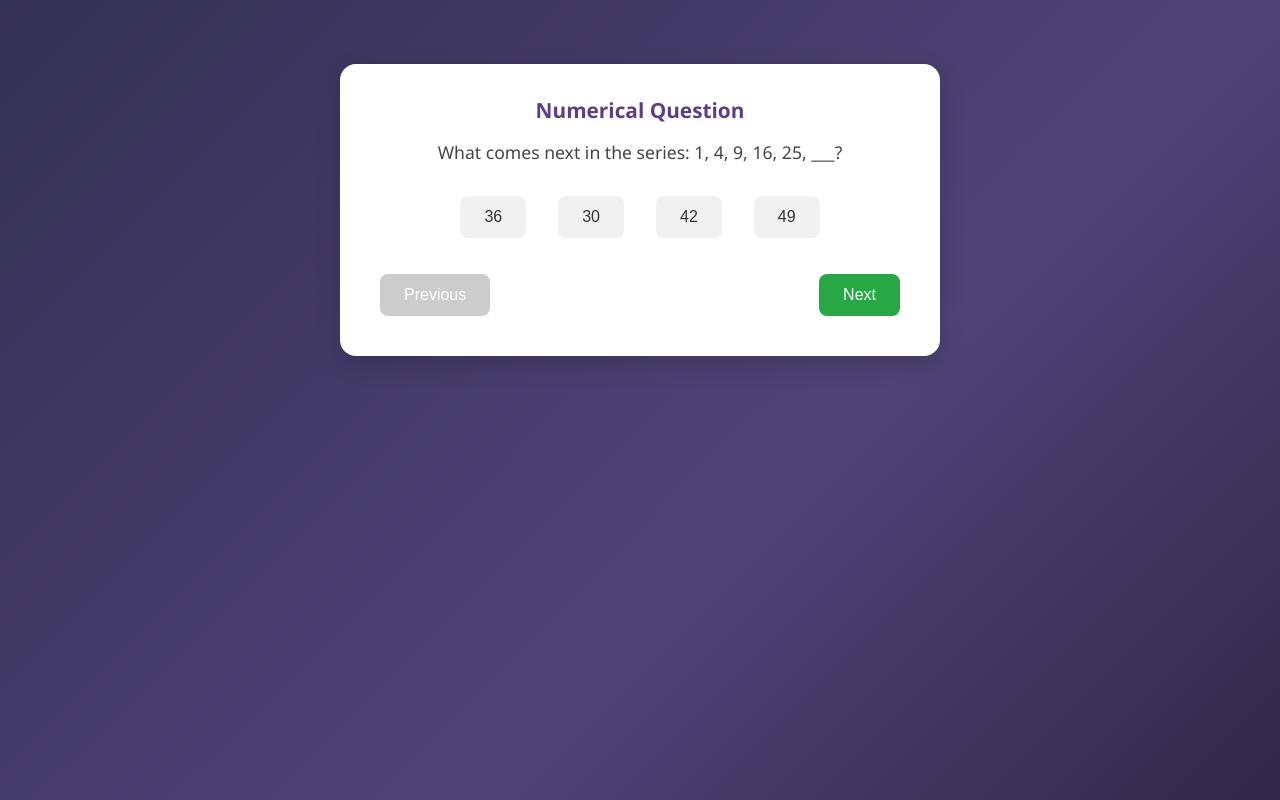
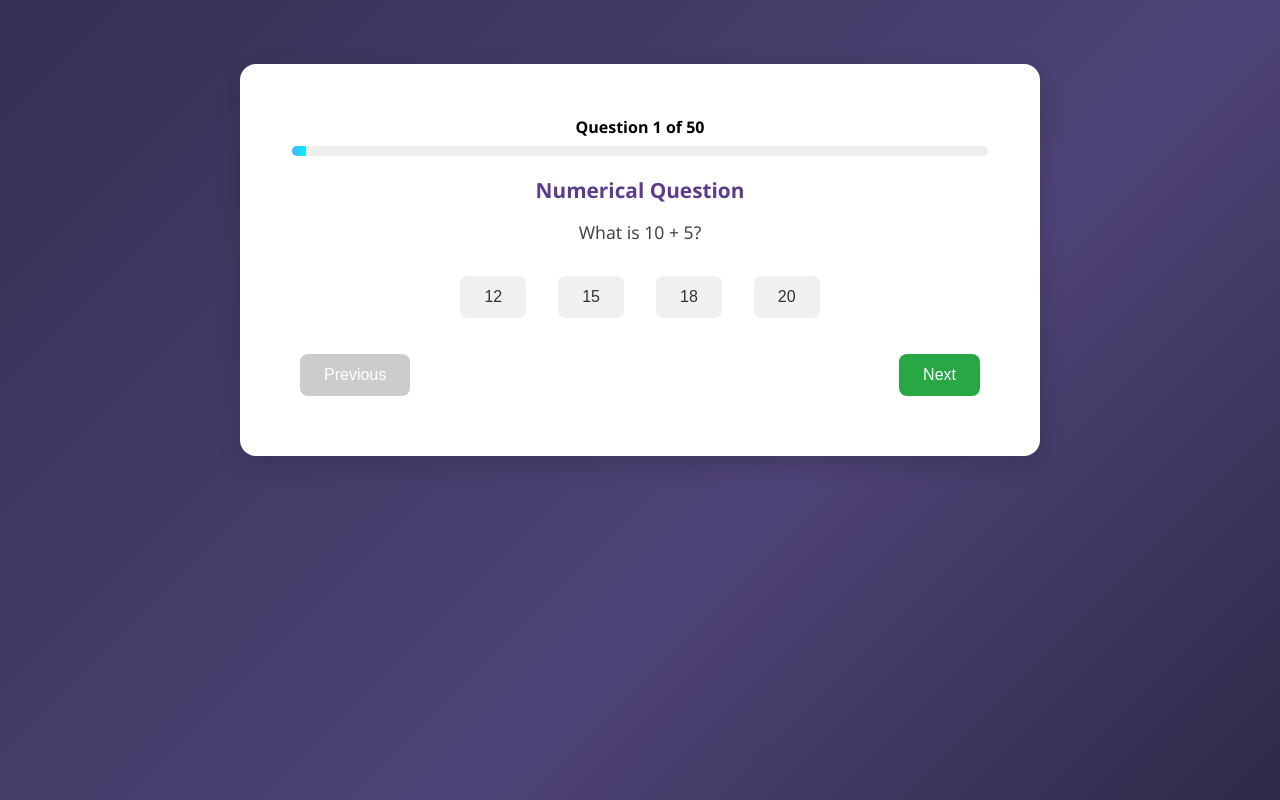
Before and after one commit to Reynard21/Gamified-Online-Assessment, a React (Vite) app: page /test in a window 1280 px wide. Built offline with nearby package versions, Linux system fonts and the light colour scheme.

Commit message:
added validation for submitting, added progress bar, renew questions

```diff
--- a/src/App.css
+++ b/src/App.css
@@ -40,7 +40,7 @@ html {
   background-color: rgb(255, 255, 255);
   border-radius: 1rem;
   padding: 2rem;
-  max-width: 600px;
+  max-width: 800px;
   margin: 4rem auto;
   box-shadow: 0 8px 24px rgba(0, 0, 0, 0.15);
   text-align: center;
@@ -136,6 +136,57 @@ html {
   animation: fadeIn 1s ease-out;
 }
 
+.modal-overlay {
+  position: fixed;
+  top: 0;
+  left: 0;
+  right: 0;
+  bottom: 0;
+  background-color: rgba(0, 0, 0, 0.6);
+  display: flex;
+  justify-content: center;
+  align-items: center;
+  z-index: 1000;
+}
+
+.modal-content {
+  background-color: #ffffff;
+  padding: 30px;
+  border-radius: 12px;
+  text-align: center;
+  width: 90%;
+  max-width: 400px;
+  box-shadow: 0 10px 25px rgba(0, 0, 0, 0.2);
+  animation: fadeInScale 0.3s ease-out;
+}
+
+@keyframes fadeInScale {
+  from {
+    opacity: 0;
+    transform: scale(0.9);
+  }
+  to {
+    opacity: 1;
+    transform: scale(1);
+  }
+}
+
+.modal-button {
+  margin-top: 20px;
+  padding: 10px 20px;
+  background-color: #4f46e5;
+  color: white;
+  border: none;
+  border-radius: 6px;
+  font-weight: bold;
+  cursor: pointer;
+  transition: background-color 0.2s ease-in-out;
+}
+
+.modal-button:hover {
+  background-color: #3730a3;
+}
+
 @keyframes growMedal {
   0% {
     transform: scale(0);
--- a/src/pages/Result.jsx
+++ b/src/pages/Result.jsx
@@ -1,5 +1,6 @@
 import React from "react";
 import { useLocation, useNavigate } from "react-router-dom";
+import { questions } from "./Test";
 
 const classifyIQ = (points) => {
   if (points >= 30) return "You have a High IQ!";
@@ -13,7 +14,7 @@ const Result = () => {
   const points = parseInt(query.get("points") || "0");
 
   // Use dynamic number of questions
-  const totalQuestions = 50;
+  const totalQuestions = questions.length;
   const percentage = (points / totalQuestions) * 100;
 
   const getMedalImage = (percentage) => {
--- a/src/pages/Test.jsx
+++ b/src/pages/Test.jsx
@@ -1,368 +1,394 @@
 import React, { useState } from "react";
 import { useNavigate } from "react-router-dom";
 
-const questions = [
+export const questions = [
+  // 13 Numerical
   {
     id: 1,
-    question: "What comes next in the series: 1, 4, 9, 16, 25, ___?",
-    options: ["36", "30", "42", "49"],
-    correctAnswer: "36", // Answer is 36 because the pattern is squares of integers
+    question: "What is 10 + 5?",
+    options: ["12", "15", "18", "20"],
+    correctAnswer: "15",
     type: "Numerical",
   },
   {
     id: 2,
-    question: "Which word is the odd one out?",
-    options: ["Apple", "Banana", "Carrot", "Grapes"],
-    correctAnswer: "Carrot", // Carrot is the odd one out (it's a vegetable, others are fruits)
-    type: "Verbal",
+    question: "What is 20 - 7?",
+    options: ["10", "13", "15", "18"],
+    correctAnswer: "13",
+    type: "Numerical",
   },
   {
     id: 3,
-    question:
-      "What is the missing number in the series: 2, 6, 12, 20, 30, ___?",
-    options: ["40", "42", "44", "48"],
-    correctAnswer: "42", // Pattern: +4, +6, +8, +10...
+    question: "What is 3 multiplied by 4?",
+    options: ["7", "9", "12", "15"],
+    correctAnswer: "12",
     type: "Numerical",
   },
   {
     id: 4,
-    question:
-      "Which number should come next in the series: 5, 11, 17, 23, 29, ___?",
-    options: ["35", "36", "37", "38"],
-    correctAnswer: "35", // The difference between the numbers is 6.
+    question: "What is 16 divided by 2?",
+    options: ["4", "6", "8", "10"],
+    correctAnswer: "8",
     type: "Numerical",
   },
   {
     id: 5,
-    question: "Which number is a prime number?",
-    options: ["2", "4", "16", "81"],
-    correctAnswer: "2", // All other numbers are prime, 21 is not.
+    question: "What comes next: 2, 4, 6, ?",
+    options: ["7", "8", "9", "10"],
+    correctAnswer: "8",
     type: "Numerical",
   },
   {
     id: 6,
-    question: "Which number is the odd one out?",
-    options: ["13", "17", "19", "21"],
-    correctAnswer: "21", // All other numbers are prime, 21 is not.
+    question: "What is half of 10?",
+    options: ["2", "4", "5", "8"],
+    correctAnswer: "5",
     type: "Numerical",
   },
   {
     id: 7,
-    question: "Which of the following is the largest number?",
-    options: ["4.25", "4.2", "4.28", "4.4"],
-    correctAnswer: "4.4", // Largest is 4.4.
+    question: "If you have 3 apples and get 2 more, how many do you have?",
+    options: ["3", "4", "5", "6"],
+    correctAnswer: "5",
     type: "Numerical",
   },
   {
     id: 8,
-    question: "How many months have 28 days?",
-    options: ["1", "12", "6", "2"],
-    correctAnswer: "12", // All months have at least 28 days.
-    type: "Verbal",
+    question: "What is the value of 5 + 5?",
+    options: ["8", "10", "12", "14"],
+    correctAnswer: "10",
+    type: "Numerical",
   },
   {
     id: 9,
-    question:
-      "If you rearrange the letters 'CIFAIPC', you would have the name of a(n):",
-    options: ["Ocean", "Country", "City", "Animal"],
-    correctAnswer: "Ocean", // Rearranged, it spells 'PACIFIC'
-    type: "Verbal",
+    question: "What is 9 - 3?",
+    options: ["5", "6", "7", "8"],
+    correctAnswer: "6",
+    type: "Numerical",
   },
   {
     id: 10,
-    question: "Which word does not belong?",
-    options: ["Hammer", "Screwdriver", "Wrench", "Pencil"],
-    correctAnswer: "Pencil", // Pencil is not a tool for driving screws or bolts.
-    type: "Verbal",
+    question: "What is 2 times 8?",
+    options: ["10", "14", "16", "20"],
+    correctAnswer: "16",
+    type: "Numerical",
   },
   {
     id: 11,
-    question: "Which of the following numbers is divisible by 9?",
-    options: ["21", "33", "45", "55"],
-    correctAnswer: "45", // 45 is divisible by 9.
+    question: "What is 15 divided by 3?",
+    options: ["3", "4", "5", "6"],
+    correctAnswer: "5",
     type: "Numerical",
   },
   {
     id: 12,
-    question: "What is the next number in the sequence: 1, 1, 2, 3, 5, 8, ___?",
-    options: ["13", "12", "11", "10"],
-    correctAnswer: "13", // Fibonacci sequence.
+    question: "What comes next: 1, 3, 5, ?",
+    options: ["6", "7", "8", "9"],
+    correctAnswer: "7",
     type: "Numerical",
   },
   {
     id: 13,
-    question: "What is the opposite of 'ascend'?",
-    options: ["Descend", "Climb", "Fall", "Rise"],
-    correctAnswer: "Descend", // 'Ascend' means to go up, opposite is 'Descend'.
+    question: "What is double of 7?",
+    options: ["10", "12", "14", "16"],
+    correctAnswer: "14",
+    type: "Numerical",
+  },
+
+  // 13 Verbal
+  {
+    id: 14,
+    question: "Which is a fruit?",
+    options: ["Carrot", "Broccoli", "Apple", "Spinach"],
+    correctAnswer: "Apple",
     type: "Verbal",
   },
   {
-    id: 14,
-    question: "What is 7 multiplied by 6?",
-    options: ["42", "36", "48", "54"],
-    correctAnswer: "42", // Simple multiplication.
-    type: "Numerical",
-  },
-  {
     id: 15,
-    question: "Which of the following words is most similar to 'Trustworthy'?",
-    options: ["Reliable", "Dishonest", "Cunning", "Lazy"],
-    correctAnswer: "Reliable", // Trustworthy means reliable.
+    question: "Which is a color?",
+    options: ["Table", "Chair", "Blue", "Book"],
+    correctAnswer: "Blue",
     type: "Verbal",
   },
   {
     id: 16,
-    question:
-      "If 3 people can build 3 chairs in 3 days, how many chairs can 6 people build in 6 days?",
-    options: ["12", "18", "6", "9"],
-    correctAnswer: "12", // 6 people build 2 chairs per day, for 6 days = 12 chairs.
-    type: "Numerical",
+    question: "What do you use to write?",
+    options: ["Fork", "Spoon", "Pen", "Knife"],
+    correctAnswer: "Pen",
+    type: "Verbal",
   },
   {
     id: 17,
-    question: "What comes next in the sequence: 2, 3, 5, 8, 12, 17, ___?",
-    options: ["22", "23", "24", "25"],
-    correctAnswer: "23", // Sequence: Add 1, 2, 3, 4, 5... so next will be 17 + 6 = 23.
-    type: "Numerical",
+    question: "A dog says:",
+    options: ["Meow", "Woof", "Moo", "Quack"],
+    correctAnswer: "Woof",
+    type: "Verbal",
   },
   {
     id: 18,
-    question: "Which letter completes the series: D, G, J, M, ___?",
-    options: ["O", "P", "Q", "R"],
-    correctAnswer: "O", // Every letter is +3 in the alphabet.
+    question: "A cat says:",
+    options: ["Woof", "Meow", "Oink", "Hiss"],
+    correctAnswer: "Meow",
     type: "Verbal",
   },
   {
     id: 19,
-    question: "What is the next number in the series: 3, 6, 9, 12, 15, ___?",
-    options: ["16", "18", "20", "17"],
-    correctAnswer: "18", // The difference is 3 each time.
-    type: "Numerical",
+    question: "What is the opposite of 'big'?",
+    options: ["Tall", "Small", "Happy", "Fast"],
+    correctAnswer: "Small",
+    type: "Verbal",
   },
   {
     id: 20,
-    question:
-      "If all roses are flowers and some flowers fade quickly, can it be said that some roses fade quickly?",
-    options: ["Yes", "No", "Maybe", "Can't say"],
-    correctAnswer: "Maybe", // This is a logical deduction problem.
-    type: "Logic",
+    question: "What is the opposite of 'up'?",
+    options: ["Down", "Left", "Right", "Forward"],
+    correctAnswer: "Down",
+    type: "Verbal",
   },
   {
     id: 21,
-    question: "Which number comes next in the series: 3, 9, 27, 81, ___?",
-    options: ["243", "200", "150", "120"],
-    correctAnswer: "243", // The pattern is multiplication by 3.
-    type: "Numerical",
+    question: "Which day comes after Monday?",
+    options: ["Sunday", "Tuesday", "Friday", "Saturday"],
+    correctAnswer: "Tuesday",
+    type: "Verbal",
   },
   {
     id: 22,
-    question: "How many sides does a hexagon have?",
-    options: ["6", "8", "4", "10"],
-    correctAnswer: "6", // A hexagon has 6 sides.
+    question: "What do birds have that helps them fly?",
+    options: ["Scales", "Fur", "Feathers", "Shells"],
+    correctAnswer: "Feathers",
     type: "Verbal",
   },
   {
     id: 23,
-    question: "If the day before yesterday was Sunday, what day is it today?",
-    options: ["Tuesday", "Wednesday", "Monday", "Thursday"],
-    correctAnswer: "Tuesday", // Logical deduction based on days of the week.
+    question: "What do you wear on your feet?",
+    options: ["Hat", "Shirt", "Shoes", "Gloves"],
+    correctAnswer: "Shoes",
+    type: "Verbal",
+  },
+  {
+    id: 24,
+    question: "Which season comes after summer?",
+    options: ["Spring", "Autumn", "Winter", "Summer"],
+    correctAnswer: "Autumn",
+    type: "Verbal",
+  },
+  {
+    id: 25,
+    question: "What do you drink when you are thirsty?",
+    options: ["Food", "Air", "Water", "Sunlight"],
+    correctAnswer: "Water",
+    type: "Verbal",
+  },
+  {
+    id: 26,
+    question: "What do you use to cut paper?",
+    options: ["Hammer", "Nail", "Scissors", "Brush"],
+    correctAnswer: "Scissors",
+    type: "Verbal",
+  },
+
+  // 12 Logical
+  {
+    id: 27,
+    question: "If it is day, the sun is shining. It is day. What can you say?",
+    options: [
+      "The moon is out.",
+      "It is raining.",
+      "The sun is shining.",
+      "It is night.",
+    ],
+    correctAnswer: "The sun is shining.",
     type: "Logic",
   },
   {
-    id: 24,
-    question: "What is the square root of 144?",
-    options: ["12", "14", "16", "18"],
-    correctAnswer: "12", // Square root of 144 is 12.
-    type: "Numerical",
-  },
-  {
-    id: 25,
-    question: "Which of these numbers is the smallest?",
-    options: ["0.5", "1.5", "0.05", "0.15"],
-    correctAnswer: "0.05", // The smallest number is 0.05.
-    type: "Numerical",
-  },
-  {
-    id: 26,
-    question: "What comes next in the sequence: 2, 4, 8, 16, ___?",
-    options: ["24", "32", "64", "48"],
-    correctAnswer: "32", // The pattern is doubling each time.
-    type: "Numerical",
-  },
-  {
-    id: 27,
-    question: "Which word is most similar to 'Ambiguous'?",
-    options: ["Clear", "Vague", "Direct", "Explicit"],
-    correctAnswer: "Vague", // Ambiguous means unclear or vague.
-    type: "Verbal",
-  },
-  {
     id: 28,
-    question: "How many degrees are in a right angle?",
-    options: ["90", "180", "45", "60"],
-    correctAnswer: "90", // A right angle is 90 degrees.
-    type: "Verbal",
+    question: "Apples are fruits. A banana is a fruit. Is a banana an apple?",
+    options: ["Yes", "No", "Maybe", "Sometimes"],
+    correctAnswer: "No",
+    type: "Logic",
   },
   {
     id: 29,
-    question: "Which of the following is the largest prime number?",
-    options: ["17", "23", "31", "19"],
-    correctAnswer: "31", // The largest prime number here is 31.
-    type: "Numerical",
+    question:
+      "If all cats like milk, and Fluffy is a cat, what does Fluffy like?",
+    options: ["Water", "Fish", "Milk", "Bones"],
+    correctAnswer: "Milk",
+    type: "Logic",
   },
   {
     id: 30,
-    question: "What is the next number in the sequence: 1, 1, 2, 6, 24, ___?",
-    options: ["120", "100", "110", "90"],
-    correctAnswer: "120", // This is a factorial sequence (1!, 2!, 3!, 4!, 5! = 120).
-    type: "Numerical",
+    question:
+      "Big animals eat a lot. A mouse is a small animal. Does a mouse eat a lot?",
+    options: ["Yes", "No", "Maybe", "Always"],
+    correctAnswer: "No",
+    type: "Logic",
   },
   {
     id: 31,
-    question: "Which of these is a synonym of 'Jovial'?",
-    options: ["Sad", "Happy", "Angry", "Gloomy"],
-    correctAnswer: "Happy", // Jovial means cheerful or happy.
-    type: "Verbal",
+    question:
+      "If you go to school on weekdays, and today is Saturday, did you go to school today?",
+    options: ["Yes", "No", "Maybe", "Perhaps"],
+    correctAnswer: "No",
+    type: "Logic",
   },
   {
     id: 32,
     question:
-      "Which number comes next in the sequence: 1, 1, 2, 6, 24, 120, ___?",
-    options: ["720", "100", "200", "300"],
-    correctAnswer: "720", // This is a factorial sequence.
-    type: "Numerical",
+      "If you sleep at night, and it is daytime, are you usually sleeping?",
+    options: ["Yes", "No", "Sometimes", "Always"],
+    correctAnswer: "No",
+    type: "Logic",
   },
   {
     id: 33,
-    question: "What is 3 times 4?",
-    options: ["12", "14", "10", "16"],
-    correctAnswer: "12", // Simple multiplication.
-    type: "Numerical",
+    question: "A circle is round. A ball is round. Is a ball a circle?",
+    options: ["Yes", "No", "Maybe", "Can't tell"],
+    correctAnswer: "No",
+    type: "Logic",
   },
   {
     id: 34,
-    question: "Which of the following is the odd one out?",
-    options: ["Triangle", "Rectangle", "Circle", "Square"],
-    correctAnswer: "Circle", // All others are polygons.
+    question:
+      "If you wear a coat when it's cold, and it is hot, should you wear a coat?",
+    options: ["Yes", "No", "Maybe", "Only sometimes"],
+    correctAnswer: "No",
+    type: "Logic",
+  },
+  {
+    id: 35,
+    question: "You use a spoon to eat soup. Can you eat soup with a fork?",
+    options: ["Yes", "No", "Maybe", "It depends"],
+    correctAnswer: "Maybe",
+    type: "Logic",
+  },
+  {
+    id: 36,
+    question:
+      "If you see a red light, you stop. You see a green light. What should you do?",
+    options: ["Stop", "Go", "Wait", "Turn around"],
+    correctAnswer: "Go",
+    type: "Logic",
+  },
+  {
+    id: 37,
+    question: "Fish live in water. Can birds live in water?",
+    options: ["Yes", "No", "Some can", "All can"],
+    correctAnswer: "No",
+    type: "Logic",
+  },
+  {
+    id: 38,
+    question:
+      "If you feel happy when you get a gift, and you receive a gift, how do you feel?",
+    options: ["Sad", "Angry", "Happy", "Tired"],
+    correctAnswer: "Happy",
+    type: "Logic",
+  },
+
+  // 12 Spatial
+  {
+    id: 39,
+    question: "Which shape has 3 sides?",
+    options: ["Square", "Circle", "Triangle", "Rectangle"],
+    correctAnswer: "Triangle",
     type: "Spatial",
   },
   {
-    id: 35,
-    question: "What is the capital of France?",
-    options: ["Berlin", "Madrid", "Paris", "Rome"],
-    correctAnswer: "Paris", // Capital of France is Paris.
-    type: "Verbal",
-  },
-  {
-    id: 36,
-    question: "What is the next letter in the sequence: A, C, E, G, ___?",
-    options: ["I", "H", "J", "K"],
-    correctAnswer: "I", // Every letter is +2 in the alphabet.
-    type: "Verbal",
-  },
-  {
-    id: 37,
-    question: "How many hours are in a day?",
-    options: ["12", "24", "36", "48"],
-    correctAnswer: "24", // There are 24 hours in a day.
-    type: "Verbal",
-  },
-  {
-    id: 38,
-    question: "Which of these numbers is divisible by 3?",
-    options: ["20", "33", "21", "25"],
-    correctAnswer: "21", // 21 is divisible by 3.
-    type: "Numerical",
-  },
-  {
-    id: 39,
-    question: "Which of the following is the opposite of 'Generous'?",
-    options: ["Selfish", "Kind", "Charitable", "Caring"],
-    correctAnswer: "Selfish", // Opposite of generous is selfish.
-    type: "Verbal",
-  },
-  {
     id: 40,
-    question: "What is the value of 5 squared?",
-    options: ["20", "25", "30", "35"],
-    correctAnswer: "25", // 5 squared is 25.
-    type: "Numerical",
+    question: "Which shape is round?",
+    options: ["Square", "Triangle", "Circle", "Pentagon"],
+    correctAnswer: "Circle",
+    type: "Spatial",
   },
   {
     id: 41,
-    question: "What is 15% of 200?",
-    options: ["30", "35", "40", "25"],
-    correctAnswer: "30", // 15% of 200 is 30.
-    type: "Numerical",
+    question: "A box is usually what shape?",
+    options: ["Sphere", "Cube", "Cone", "Cylinder"],
+    correctAnswer: "Cube",
+    type: "Spatial",
   },
   {
     id: 42,
-    question: "Which of these shapes has 8 sides?",
-    options: ["Hexagon", "Octagon", "Pentagon", "Decagon"],
-    correctAnswer: "Octagon", // An octagon has 8 sides.
+    question: "Which way is up?",
+    options: [
+      "Pointing to the sky",
+      "Pointing to the ground",
+      "Pointing left",
+      "Pointing right",
+    ],
+    correctAnswer: "Pointing to the sky",
     type: "Spatial",
   },
   {
     id: 43,
-    question: "How many players are on a football team?",
-    options: ["9", "11", "12", "10"],
-    correctAnswer: "11", // A football team has 11 players.
-    type: "Verbal",
+    question: "Which way is down?",
+    options: [
+      "Pointing to the sky",
+      "Pointing to the ground",
+      "Pointing forward",
+      "Pointing backward",
+    ],
+    correctAnswer: "Pointing to the ground",
+    type: "Spatial",
   },
   {
     id: 44,
-    question: "Which word is the odd one out?",
-    options: ["Apple", "Banana", "Orange", "Pineapple"],
-    correctAnswer: "Pineapple", // Pineapple is not a citrus fruit.
-    type: "Verbal",
+    question:
+      "If you turn left, which way are you facing relative to where you were?",
+    options: ["Same way", "Opposite way", "To your left", "To your right"],
+    correctAnswer: "To your left",
+    type: "Spatial",
   },
   {
     id: 45,
-    question: "What is the next number in the sequence: 4, 7, 11, 16, ___?",
-    options: ["20", "22", "25", "24"],
-    correctAnswer: "22", // The difference between numbers is increasing by 1.
-    type: "Numerical",
+    question:
+      "If you turn right, which way are you facing relative to where you were?",
+    options: ["Same way", "Opposite way", "To your left", "To your right"],
+    correctAnswer: "To your right",
+    type: "Spatial",
   },
   {
     id: 46,
-    question: "Which number is divisible by 5?",
-    options: ["23", "45", "37", "55"],
-    correctAnswer: "55", // 55 is divisible by 5.
-    type: "Numerical",
+    question: "What shape has 4 equal sides and 4 corners?",
+    options: ["Rectangle", "Triangle", "Square", "Circle"],
+    correctAnswer: "Square",
+    type: "Spatial",
   },
   {
     id: 47,
-    question: "If you divide 100 by 4, what is the result?",
-    options: ["20", "25", "30", "15"],
-    correctAnswer: "25", // 100 divided by 4 is 25.
-    type: "Numerical",
+    question: "What shape has 4 sides, where opposite sides are equal?",
+    options: ["Square", "Triangle", "Rectangle", "Pentagon"],
+    correctAnswer: "Rectangle",
+    type: "Spatial",
   },
   {
     id: 48,
-    question: "What is the square of 9?",
-    options: ["81", "72", "90", "60"],
-    correctAnswer: "81", // Square of 9 is 81.
-    type: "Numerical",
+    question: "Imagine a ball. What shape is it?",
+    options: ["Cube", "Pyramid", "Sphere", "Cylinder"],
+    correctAnswer: "Sphere",
+    type: "Spatial",
   },
   {
     id: 49,
-    question: "Which number comes next in the sequence: 1, 4, 9, 16, ___?",
-    options: ["20", "25", "24", "30"],
-    correctAnswer: "25", // Sequence is the square of numbers (1^2, 2^2, 3^2, 4^2...).
-    type: "Numerical",
+    question: "A roof of a house is often what shape?",
+    options: ["Square", "Triangle", "Circle", "Rectangle"],
+    correctAnswer: "Triangle",
+    type: "Spatial",
   },
   {
     id: 50,
-    question: "Which country is the largest by area?",
-    options: ["China", "Canada", "USA", "Russia"],
-    correctAnswer: "Russia", // Russia is the largest country by area.
-    type: "Verbal",
+    question: "How many corners does a triangle have?",
+    options: ["2", "3", "4", "0"],
+    correctAnswer: "3",
+    type: "Spatial",
   },
 ];
 
 const Test = () => {
   const [answers, setAnswers] = useState([]);
   const [currentQuestionIndex, setCurrentQuestionIndex] = useState(0);
+  const [showModal, setShowModal] = useState(false);
   const navigate = useNavigate();
   const q = questions[currentQuestionIndex];
 
@@ -376,8 +402,7 @@ const Test = () => {
     if (currentQuestionIndex < questions.length - 1) {
       setCurrentQuestionIndex(currentQuestionIndex + 1);
     } else {
-      const points = Math.floor(Math.random() * 101);
-      navigate(`/result?points=${points}`);
+      handleSubmit();
     }
   };
 
@@ -388,14 +413,47 @@ const Test = () => {
   };
 
   const handleSubmit = () => {
+    if (answers.length !== questions.length || answers.includes(undefined)) {
+      setShowModal(true);
+      return;
+    }
     const score = answers.reduce((acc, answer, index) => {
       return answer === questions[index].correctAnswer ? acc + 1 : acc;
     }, 0);
     navigate(`/result?points=${score}`);
   };
 
+  const progressPercentage =
+    ((currentQuestionIndex + 1) / questions.length) * 100;
   return (
     <div className="test-container">
+      <div style={{ padding: "20px" }}>
+        {/* Progress Bar */}
+        <div style={{ marginBottom: "20px" }}>
+          <div
+            style={{ marginBottom: "8px", fontWeight: "bold", color: "black" }}
+          >
+            Question {currentQuestionIndex + 1} of {questions.length}
+          </div>
+          <div
+            style={{
+              height: "10px",
+              background: "#eee",
+              borderRadius: "5px",
+              overflow: "hidden",
+            }}
+          >
+            <div
+              style={{
+                height: "100%",
+                width: `${progressPercentage}%`,
+                background: "linear-gradient(to right, #4facfe, #00f2fe)",
+                transition: "width 0.4s ease-in-out",
+              }}
+            />
+          </div>
+        </div>
+
         <h2 className="question-type">{q.type} Question </h2>
         <p className="question-text">{q.question}</p>
         <div className="options-container">
@@ -430,6 +488,22 @@ const Test = () => {
           )}
         </div>
       </div>
+      {showModal && (
+        <div className="modal-overlay">
+          <div className="modal-content">
+            <h2 style={{ color: "black" }}>
+              You haven't answered all questions!
+            </h2>
+            <button
+              className="modal-button"
+              onClick={() => setShowModal(false)}
+            >
+              Close
+            </button>
+          </div>
+        </div>
+      )}
+    </div>
   );
 };
 
```
Lines whose indentation alone changed are shown as unchanged.
